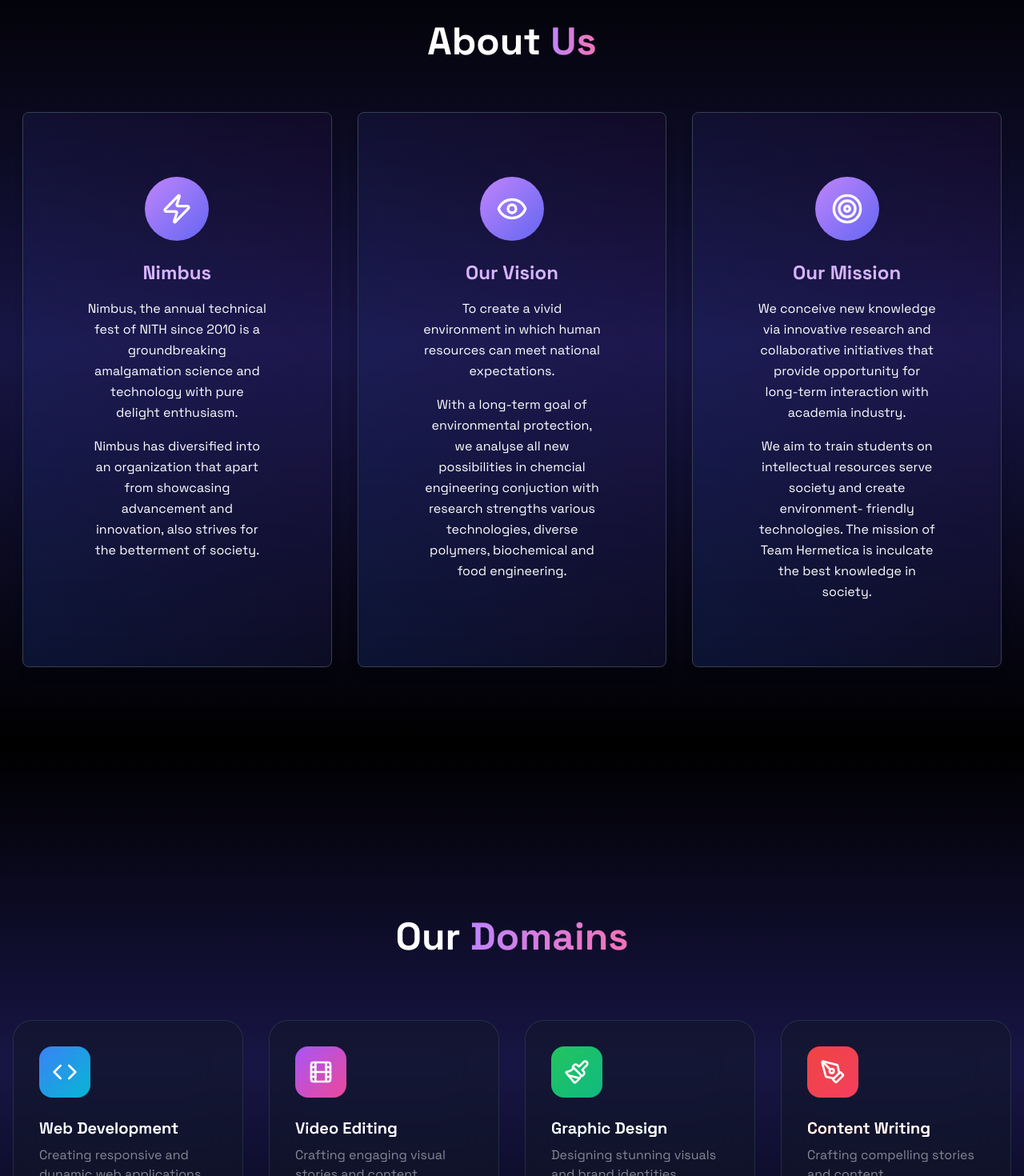
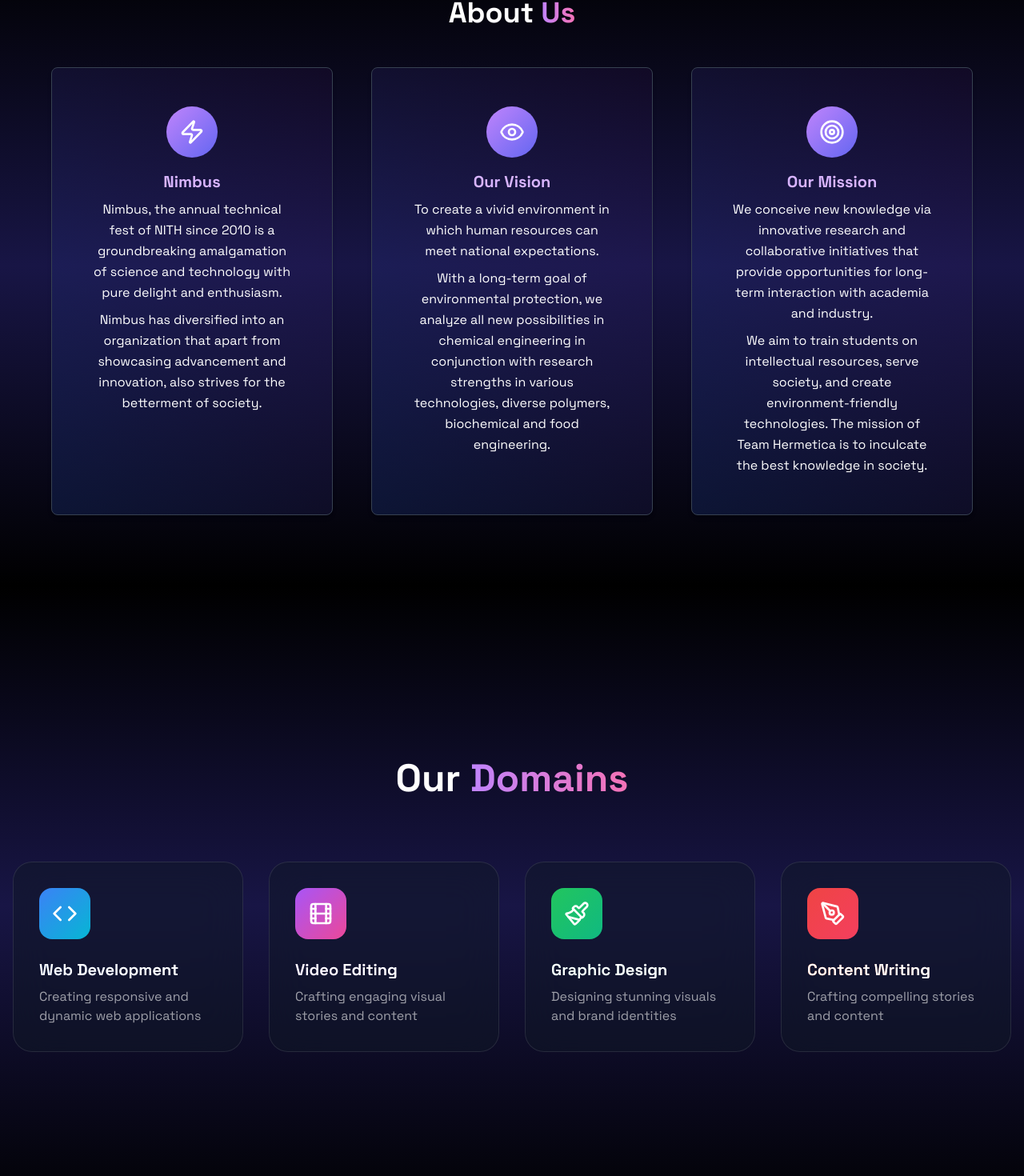
Before and after one commit to akhil683/TeamHermetica-2025, a Next.js app: page / in a window 1280 px wide. Shown: the part 868-2338 px from the top of the page at 80% size. Built offline with nearby package versions, Linux system fonts and the light colour scheme; no server answers.

Commit message:
feat: hide scrollbar & reduce animations

```diff
--- a/app/globals.css
+++ b/app/globals.css
@@ -103,3 +103,17 @@
     }
   }
 }
+
+html,
+body {
+  -ms-overflow-style: none;
+  /* IE and Edge */
+  scrollbar-width: none;
+  /* Firefox */
+}
+
+html::-webkit-scrollbar,
+body::-webkit-scrollbar {
+  display: none;
+  /* Chrome, Safari, and Opera */
+}
--- a/components/MemberCard.tsx
+++ b/components/MemberCard.tsx
@@ -13,10 +13,14 @@
     <motion.div
       key={member.id}
       className="group relative"
-      initial={{ opacity: 0, y: 20 }}
-      animate={{ opacity: 1, y: 0 }}
+      initial={{ opacity: 0, y: 60, scale: 0.9 }}
+      whileInView={{
+        opacity: 1,
+        y: 0,
+        scale: 1
+      }}
       whileHover={{ scale: 1.02 }}
-      transition={{ duration: 0.5 }}
+      transition={{ duration: 0.5, delay: 0.25 }}
     >
       <Card className="relative overflow-hidden rounded-3xl bg-[#f3e5ff]/10 border-none aspect-[3/4] max-sm:w-full max-h-[500px]">
         {/* Member Image */}
--- a/components/about-section.tsx
+++ b/components/about-section.tsx
@@ -1,59 +1,56 @@
-"use client"
+"use client";
 
-import { motion } from "framer-motion"
-import { Zap, Eye, Target } from "lucide-react"
+import { motion } from "framer-motion";
+import { Zap, Eye, Target } from "lucide-react";
 
 const aboutCards = [
   {
     title: "Nimbus",
     icon: Zap,
     description: [
-      "Nimbus, the annual technical fest of NITH since 2010 is a groundbreaking amalgamation science and technology with pure delight enthusiasm.",
-      "Nimbus has diversified into an organization that apart from showcasing advancement and innovation, also strives for the betterment of society."
-    ]
+      "Nimbus, the annual technical fest of NITH since 2010 is a groundbreaking amalgamation of science and technology with pure delight and enthusiasm.",
+      "Nimbus has diversified into an organization that apart from showcasing advancement and innovation, also strives for the betterment of society.",
+    ],
   },
   {
     title: "Our Vision",
     icon: Eye,
     description: [
       "To create a vivid environment in which human resources can meet national expectations.",
-      "With a long-term goal of environmental protection, we analyse all new possibilities in chemcial engineering conjuction with research strengths various technologies, diverse polymers, biochemical and food engineering."
-    ]
+      "With a long-term goal of environmental protection, we analyze all new possibilities in chemical engineering in conjunction with research strengths in various technologies, diverse polymers, biochemical and food engineering.",
+    ],
   },
   {
     title: "Our Mission",
     icon: Target,
     description: [
-      "We conceive new knowledge via innovative research and collaborative initiatives that provide opportunity for long-term interaction with academia industry.",
-      "We aim to train students on intellectual resources serve society and create environment- friendly technologies. The mission of Team Hermetica is inculcate the best knowledge in society."
-    ]
-  }
-]
+      "We conceive new knowledge via innovative research and collaborative initiatives that provide opportunities for long-term interaction with academia and industry.",
+      "We aim to train students on intellectual resources, serve society, and create environment-friendly technologies. The mission of Team Hermetica is to inculcate the best knowledge in society.",
+    ],
+  },
+];
 
-function AboutCard({ card, index }: { card: typeof aboutCards[0], index: number }) {
+function AboutCard({ card, index }: { card: typeof aboutCards[0]; index: number }) {
   return (
     <motion.div
-      initial={{ opacity: 0, y: 20 }}
+      initial={{ opacity: 0, y: 75 }}
       whileInView={{
         opacity: 1,
         y: 0,
-        transition: { delay: index * 0.2 }
+        transition: { duration: 0.5, delay: index * 0.1 },
       }}
       viewport={{ once: true }}
       whileHover={{ scale: 1.02 }}
-      className="bg-gradient-to-tr from-blue-900/30 via-indigo-900/20 to-purple-900/10 bg-opacity-50 p-6 md:p-12 rounded-lg shadow-lg backdrop-blur-sm border border-gray-700 flex flex-col hover:bg-indigo-700/10 hover:border-indigo-300 duration-300"
+      className="bg-gradient-to-tr from-blue-900/30 via-indigo-900/20 to-purple-900/10 p-12 rounded-lg shadow-md border border-gray-700 flex flex-col hover:bg-indigo-700/10 hover:border-indigo-300 duration-200"
     >
-      <div className="relative overflow-hidden h-full bg-transparent border-transparent hover:border-transparent text-center p-8">
-        {/* Content */}
-        <div className="w-20 h-20 mx-auto mb-6 rounded-full bg-gradient-to-br from-purple-400 to-indigo-500 flex items-center justify-center">
-          <card.icon className="w-10 h-10 text-white" />
+      <div className="relative text-center">
+        <div className="w-16 h-16 mx-auto mb-4 rounded-full bg-gradient-to-br from-purple-400 to-indigo-500 flex items-center justify-center">
+          <card.icon className="w-8 h-8 text-white" />
         </div>
 
-        <h3 className="text-2xl font-bold mb-4 text-purple-300">
-          {card.title}
-        </h3>
+        <h3 className="text-xl font-bold mb-2 text-purple-300">{card.title}</h3>
 
-        <div className="space-y-4">
+        <div className="space-y-2">
           {card.description.map((paragraph, i) => (
             <p key={i} className="text-white leading-relaxed">
               {paragraph}
@@ -62,28 +59,28 @@
         </div>
       </div>
     </motion.div>
-  )
+  );
 }
 
 export default function AboutSection() {
   return (
-    <section className="container mx-auto px-4 z-10 min-h-screen bg-gradient-to-b from-black via-indigo-600/30 to-black relative py-24 overflow-hidden">
+    <section className="container mx-auto px-4 min-h-screen bg-gradient-to-b from-black via-indigo-600/30 to-black py-16 overflow-hidden">
       <motion.div
-        className="text-center mb-16"
-        initial={{ opacity: 0, y: -20 }}
+        className="text-center mb-12"
+        initial={{ opacity: 0, y: 20 }}
         whileInView={{ opacity: 1, y: 0 }}
         viewport={{ once: true }}
       >
-        <h2 className="text-4xl md:text-5xl font-bold mb-4 text-white">
+        <h2 className="text-3xl md:text-4xl font-bold text-white">
           About <span className="text-transparent bg-clip-text bg-gradient-to-r from-purple-400 to-pink-400">Us</span>
         </h2>
       </motion.div>
 
-      <div className="grid md:grid-cols-3 gap-16 md:gap-8 max-w-7xl mx-auto px-3">
+      <div className="grid md:grid-cols-3 gap-12 max-w-6xl mx-auto">
         {aboutCards.map((card, index) => (
           <AboutCard key={card.title} card={card} index={index} />
         ))}
       </div>
     </section>
-  )
+  );
 }
--- a/components/domains-section.tsx
+++ b/components/domains-section.tsx
@@ -54,11 +54,11 @@
 
   return (
     <motion.div
-      initial={{ opacity: 0, y: 20 }}
+      initial={{ opacity: 0, y: 60 }}
       whileInView={{
         opacity: 1,
         y: 0,
-        transition: { delay: index * 0.2 }
+        transition: { duration: 0.5, delay: index * 0.2 }
       }}
       viewport={{ once: true }}
       whileHover={{ scale: 1.05 }}
@@ -71,14 +71,9 @@
       />
       <div className="relative bg-gray-900/50 backdrop-blur-xl rounded-3xl p-8 h-full border border-neutral-200 border-white/10 dark:border-neutral-800 z-10">
         {/* Content */}
-        <motion.div
-          initial={{ scale: 1 }}
-          whileHover={{ scale: 1.1 }}
-          transition={{ type: "spring", stiffness: 300 }}
-          className={`w-16 h-16 rounded-2xl bg-gradient-to-br ${domain.gradient} flex items-center justify-center mb-6`}
-        >
+        <div className={`w-16 h-16 rounded-2xl bg-gradient-to-br ${domain.gradient} flex items-center justify-center mb-6`}>
           <domain.icon className="w-8 h-8 text-white" />
-        </motion.div>
+        </div>
 
         <motion.h3
           className="text-xl font-semibold mb-2 text-white group-hover:text-transparent bg-clip-text bg-gradient-to-r transition-all duration-300"
@@ -86,14 +81,9 @@
         >
           {domain.title}
         </motion.h3>
-
-        <motion.p
-          initial={{ opacity: 0.7 }}
-          whileHover={{ opacity: 1 }}
-          className="text-white/70"
-        >
+        <p className="text-white/60">
           {domain.description}
-        </motion.p>
+        </p>
       </div>
     </motion.div>
   )
--- a/components/home/Hero.tsx
+++ b/components/home/Hero.tsx
@@ -33,10 +33,10 @@
       <SpaceBackground />
 
       <motion.div
-        initial={{ opacity: 0, y: 20 }}
-        whileInView={{ opacity: 1, y: 0 }}
+        initial={{ opacity: 0, y: 75, scale: 0.9 }}
+        whileInView={{ opacity: 1, y: 0, scale: 1 }}
         viewport={{ once: true }}
-        transition={{ duration: 0.5 }}
+        transition={{ duration: 0.5, ease: "easeOut" }}
         className="relative z-10 max-md:px-6"
       >
         <p className="text-xl md:text-4xl tracking-tight mb-6 leading-none text-white">
--- a/components/ui/drawer.tsx
+++ b/components/ui/drawer.tsx
@@ -43,7 +43,7 @@
     <DrawerPrimitive.Content
       ref={ref}
       className={cn(
-        "fixed inset-x-0 bottom-0 z-50 mt-24 flex h-auto flex-col rounded-t-3xl bg-black",
+        "fixed inset-x-0 bottom-0 z-50 mt-24 flex h-auto flex-col rounded-t-3xl bg-black border border-solid border-indigo-800",
         className
       )}
       {...props}
```
